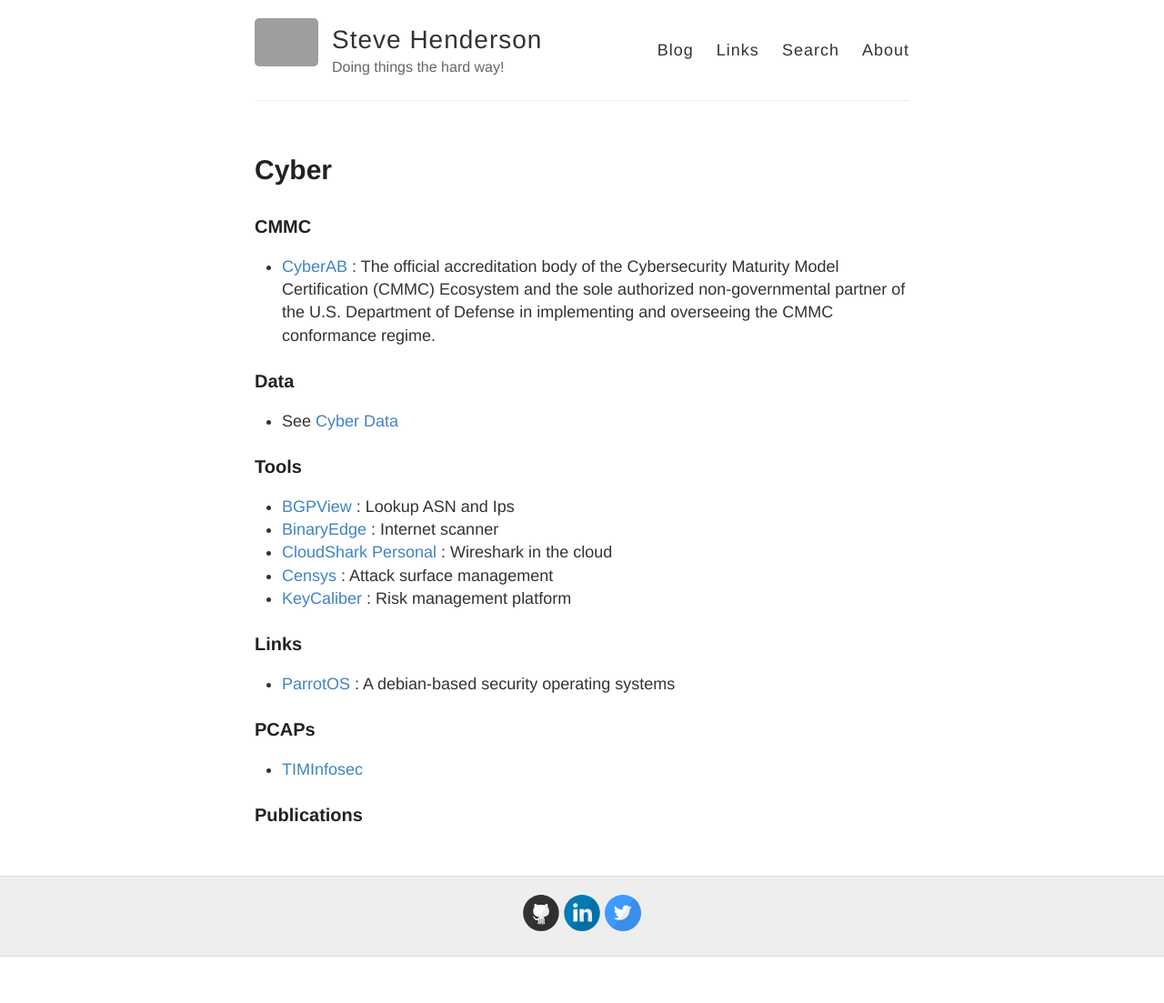
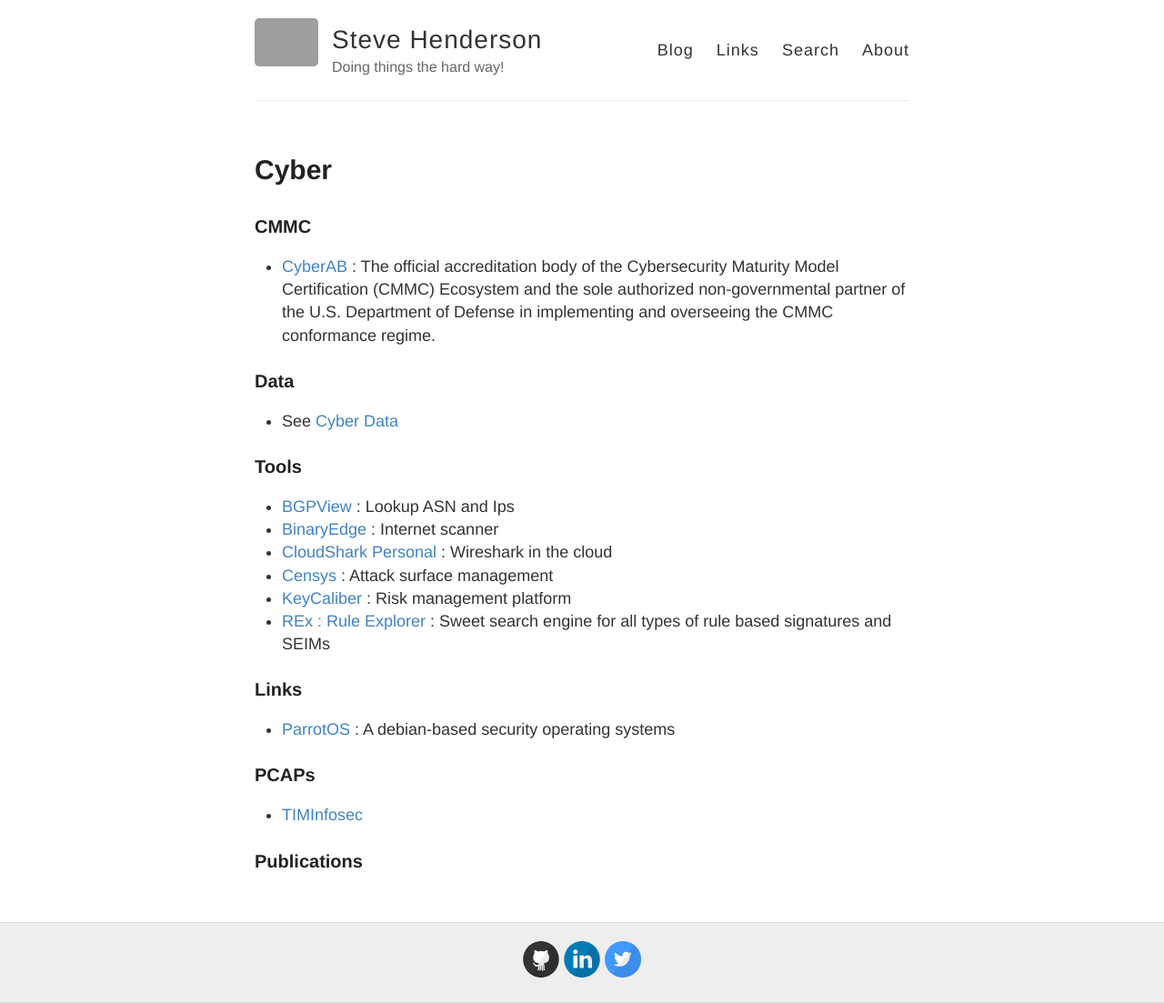
Before and after one commit to stevehenderson/stevehenderson.github.io, a Jekyll site: the page built from cyber.md, in a window 1280 px wide. Shown: the whole page at 91% size. Built offline with Jekyll 4.4.1, drawn with Linux system fonts in a browser that asks for light colours; before the commit the page ends 1052 px from its top, so only the background shows below that; grey boxes are pictures that could not be loaded.

Commit message:
Update cyber.md

```diff
--- a/cyber.md
+++ b/cyber.md
@@ -19,6 +19,7 @@
   * [CloudShark Personal](https://www.cloudshark.org/login) : Wireshark in the cloud
   * [Censys](https://censys.io/) : Attack surface management
   * [KeyCaliber](https://www.keycaliber.com/) : Risk management platform
+  * [REx : Rule Explorer](https://rulexplorer.io/) : Sweet search engine for all types of rule based signatures and SEIMs
 
 ### Links
 
```
